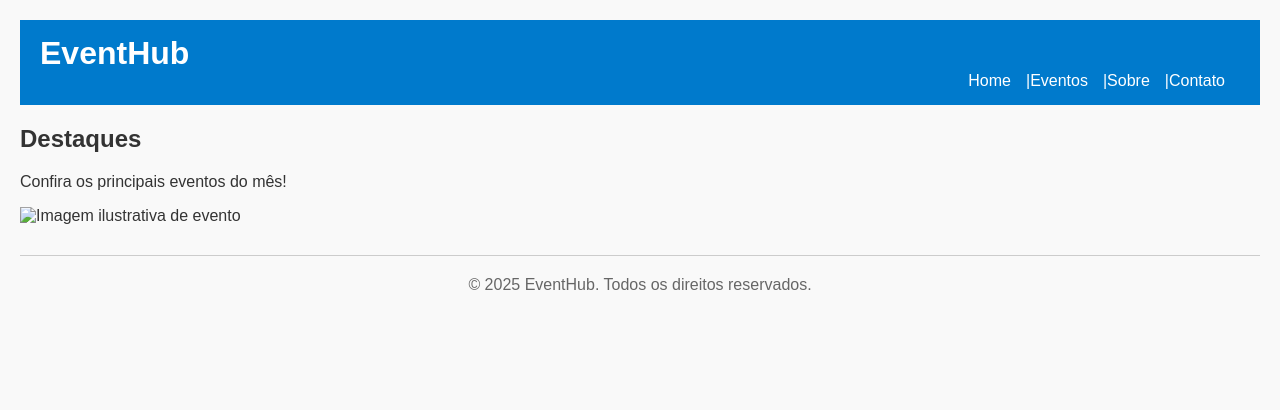
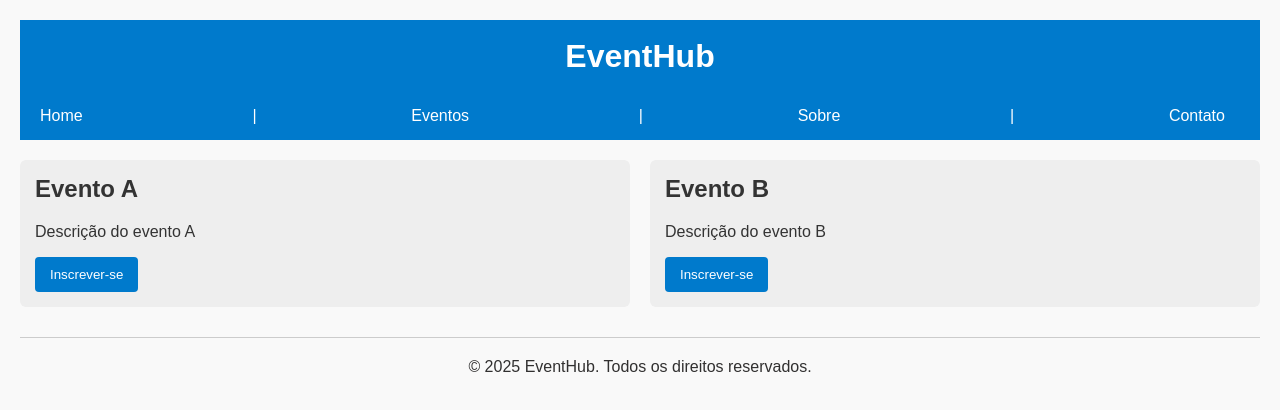
Before and after one commit to Gabe-Pink/Laboratorio_frontend_2025-2, a plain HTML site: page event hub/index.html in a window 1280 px wide. Drawn offline with Linux system fonts and the light colour scheme.

Commit message:
final da aula

```diff
--- a/event hub/css/style.css
+++ b/event hub/css/style.css
@@ -1,6 +1,12 @@
-nav{
+.flex{
     display: flex;
-    justify-content: flex-end;
+    justify-content: space-between;
+}
+
+.cab{
+    display: flex;
+    justify-content: center;
+    margin: .1em 1em 1em 1em;
 }
 
 body {
@@ -64,7 +70,7 @@ button:hover {
 footer {
   text-align: center;
   padding: 20px;
-  color: #666;
+  color: rgb(49, 48, 48);
   border-top: 1px solid #ccc;
   margin-top: 30px;
 }
--- a/event hub/index.html
+++ b/event hub/index.html
@@ -6,22 +6,36 @@
   <link rel="stylesheet" href="css/style.css">
 </head>
 <body>
+
   <header>
-    <h1>EventHub</h1>
-    <nav>
+    <h1 class="cab">EventHub</h1>
+    <nav class="flex">
       <a href="#">Home</a> |
       <a href="#">Eventos</a> |
       <a href="#">Sobre</a> |
       <a href="#">Contato</a>
     </nav>
   </header>
+
   <main>
-    <h2>Destaques</h2>
-    <p>Confira os principais eventos do mês!</p>
-    <img src="img/evento.jpg" alt="Imagem ilustrativa de evento">
+    <div class="container">
+      <div class="item">
+        <h2>Evento A</h2>
+        <p>Descrição do evento A</p>
+        <button id="botaoA">Inscrever-se</button>
+      </div>
+      <div class="item">
+        <h2>Evento B</h2>
+        <p>Descrição do evento B</p>
+        <button id="botaoB">Inscrever-se</button>
+      </div>
+    </div>
   </main>
+
   <footer>
     © 2025 EventHub. Todos os direitos reservados.
   </footer>
+
+  <script src="js/script.js"></script>
 </body>
 </html>
```
